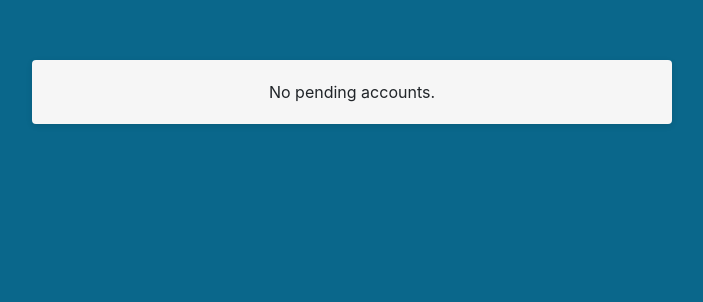
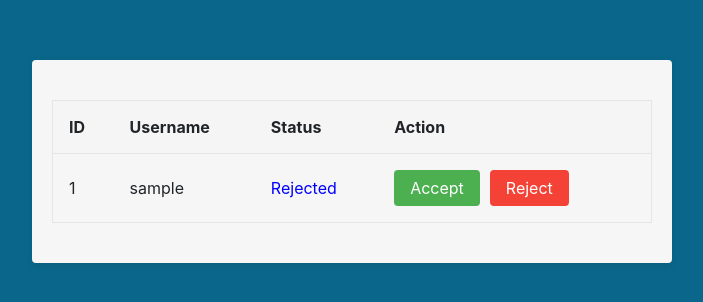
Before and after one commit to JuzzThyne/Docbot, a PHP site: page /admin/accounts.php in a window 1280 px wide. Shown: the part 76-378 px from the top of the page, without its empty margins (288-991 px from the left). Run offline with PHP 8.4, Linux system fonts and the light colour scheme; a user stored in the database is signed in; data comes from the database, SQL or seed files in the repository; tables that the repository leaves empty or names only in its code hold one stand-in row (values such as "Sample post"); some libraries are stand-ins or nearby versions.

Commit message:
active inactive

```diff
--- a/admin/accounts.php
+++ b/admin/accounts.php
@@ -4,6 +4,13 @@ include('includes/navbar.php');
 include('../includes/database.php');
 
 ?>
+<script>
+function confirmUpdateStatus() {
+  if(confirm("Are you sure you want to update the user's status?")) {
+    window.location.href = "accounts.php";
+  }
+}
+</script>
 
 
 <!DOCTYPE html>
@@ -130,8 +137,8 @@ if ($conn->connect_error) {
 }
 
 // Retrieve list of pending accounts
-$sql = "SELECT id, username, status_text FROM users WHERE status='0'";
-// $sql = "SELECT id, username, status_text FROM users";
+// $sql = "SELECT id, username, status_text FROM users WHERE status='0'";
+ $sql = "SELECT id, username, status_text FROM users";
 $result = $conn->query($sql);
 
 if ($result->num_rows > 0) {
@@ -144,7 +151,11 @@ if ($result->num_rows > 0) {
 	echo "<td>" . $row["username"] . "</td>";
 	if ($row["status_text"] == "Inactive") {
 		echo "<td style='color: red;'>" . $row["status_text"] . "</td>";
-	} else {
+	}
+	elseif($row["status_text"] == "Rejected") {
+		echo "<td style='color: blue;'>" . $row["status_text"] . "</td>";
+	}
+	else {
 		echo "<td style='color: green;'>" . $row["status_text"] . "</td>";
 	}
 	echo "<td>";
@@ -176,15 +187,29 @@ if ($_SERVER["REQUEST_METHOD"] == "POST") {
     if (substr($key, 0, 7) == "action_") {
       $id = substr($key, 7);
       $status = $value;
+	//   echo $status;
       $sql = "UPDATE users SET status='$status' WHERE id='$id'";
       if ($conn->query($sql) === TRUE) {
         if ($conn->affected_rows > 0) {
+			$new_status = $status;
+			// echo $new_status;
           // query was successful and at least one row was updated
           // add your condition here
         //   echo "Updated record for ID $id with status $status<br>";
-		  $sql = "UPDATE users SET status_text='Active' WHERE id='$id'";
-		  $conn->query($sql);
-		  header('accounts.php');
+		if($new_status=='1'){
+			$sql = "UPDATE users SET status_text='Active' WHERE id='$id' and status = '1'";
+		  	$conn->query($sql);
+			echo '<script>confirmUpdateStatus();</script>';
+			// header('accounts.php');
+
+		}
+		if($new_status=='0'){
+			$sql = "UPDATE users SET status_text='Rejected', status = '2'WHERE id='$id'";
+		  	$conn->query($sql);
+			  echo '<script>confirmUpdateStatus();</script>';
+			// header('accounts.php');
+		}
+		header('accounts.php');
         } else {
           // query was successful but no rows were updated
           echo "No record found <br>";
@@ -194,6 +219,7 @@ if ($_SERVER["REQUEST_METHOD"] == "POST") {
         echo "Error updating record: " . $conn->error;
       }
     }
+	header('accounts.php');
   }
 
   $conn->close();
```
